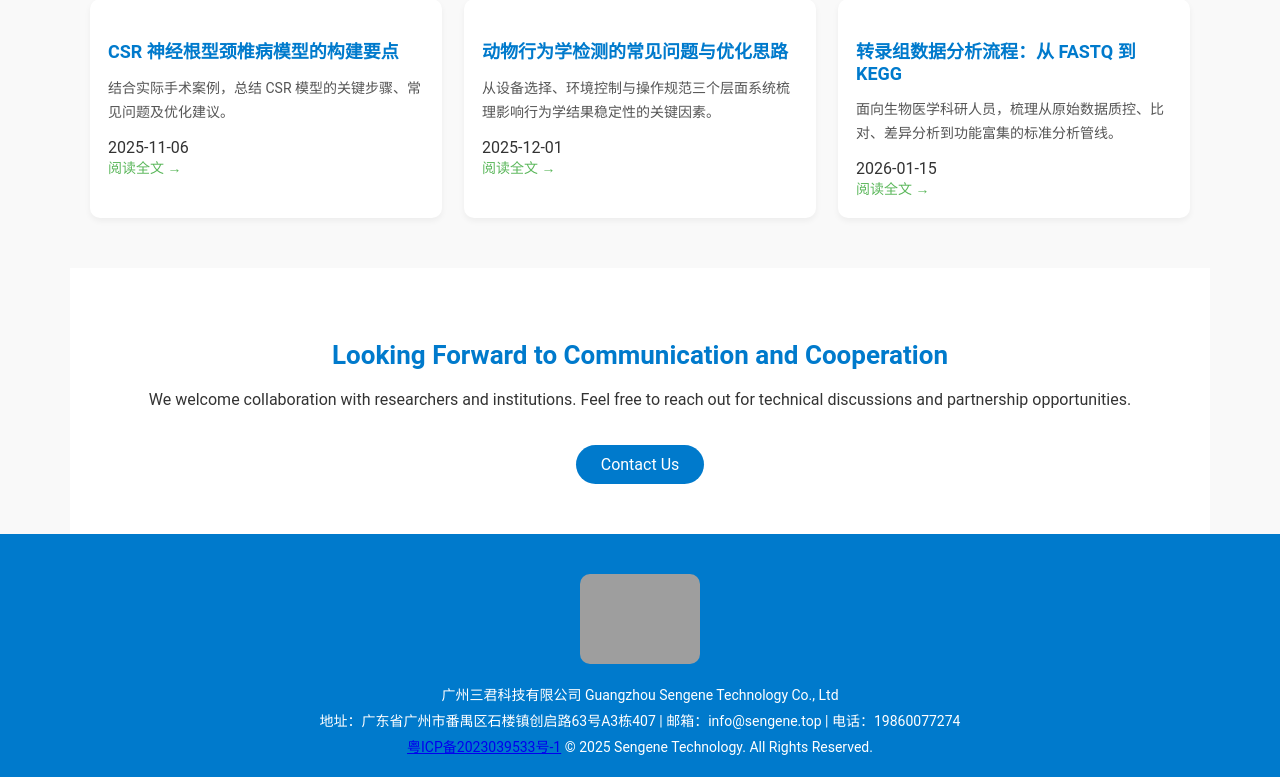
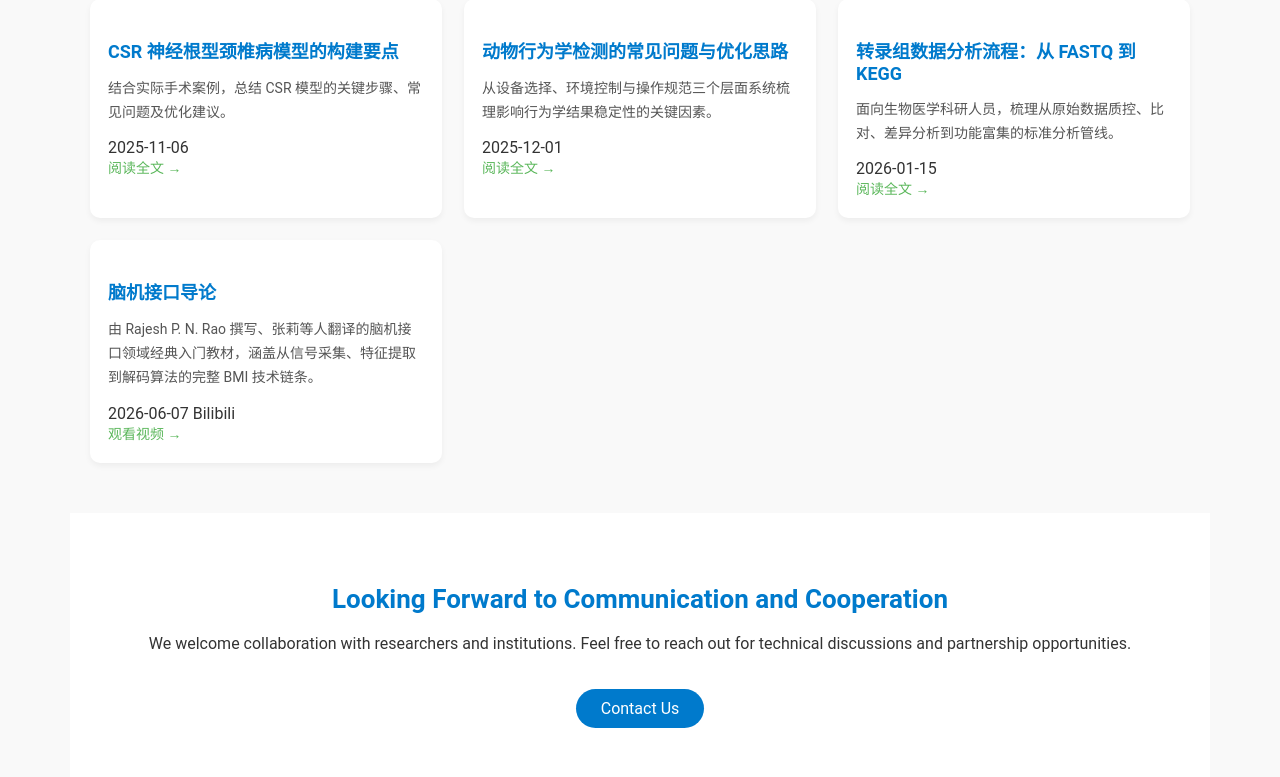
Before and after one commit to Bettermelsm/SGDjango, a Django app: page /communication/ in a window 1280 px wide. Shown: the part 433-1210 px from the top of the page. Run offline with Django 4.2, Linux system fonts and the light colour scheme; grey boxes are pictures that could not be loaded.

Commit message:
Add BMI introductory video article to communication page
- Added Bilibili video link for Introduction to Brain-Computer Interfacing
- Added English translation for the new article

Co-Authored-By: Claude Opus 4.7 <noreply@anthropic.com>

```diff
--- a/templates/website/communication.html
+++ b/templates/website/communication.html
@@ -51,6 +51,17 @@
         <a class="read-more" href="https://www.jianshu.com/u/0ff6f2236ed8" target="_blank" rel="noopener noreferrer">{% trans "阅读全文" %} &rarr;</a>
       </div>
     </article>
+    <article class="article-item" itemscope itemtype="https://schema.org/Article">
+      <h3 itemprop="headline">{% trans "脑机接口导论" %}</h3>
+      <p itemprop="description">{% trans "由 Rajesh P. N. Rao 撰写、张莉等人翻译的脑机接口领域经典入门教材，涵盖从信号采集、特征提取到解码算法的完整 BMI 技术链条。" %}</p>
+      <div class="article-meta">
+        <span class="article-date" itemprop="datePublished">2026-06-07</span>
+        <span class="article-platform">Bilibili</span>
+      </div>
+      <div class="article-links">
+        <a class="read-more" href="https://www.bilibili.com/video/BV1FkDfB4Enh/" target="_blank" rel="noopener noreferrer">{% trans "观看视频" %} &rarr;</a>
+      </div>
+    </article>
   </div>
 </section>
 
```
Also changed, not shown: locale/en/LC_MESSAGES/django.po.
